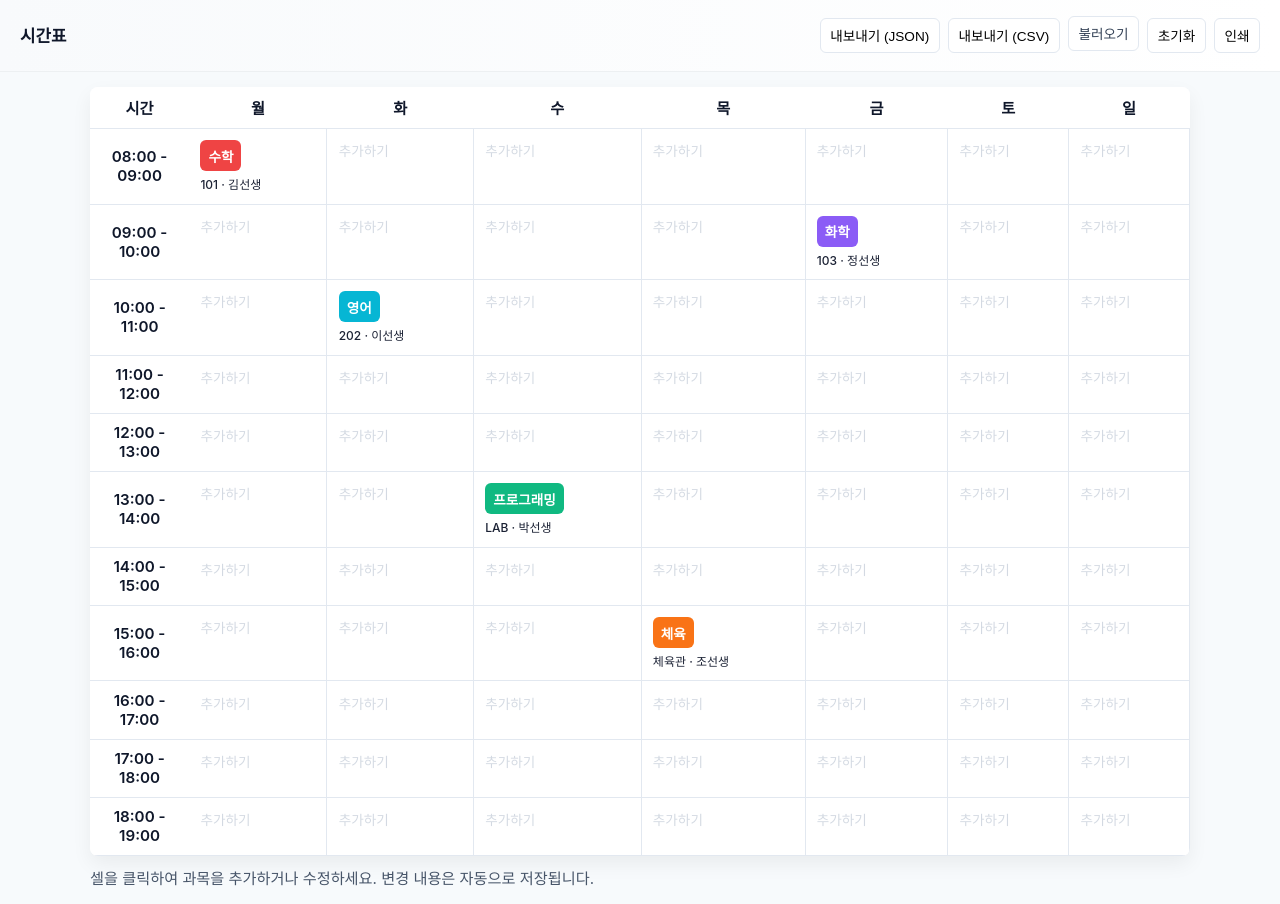
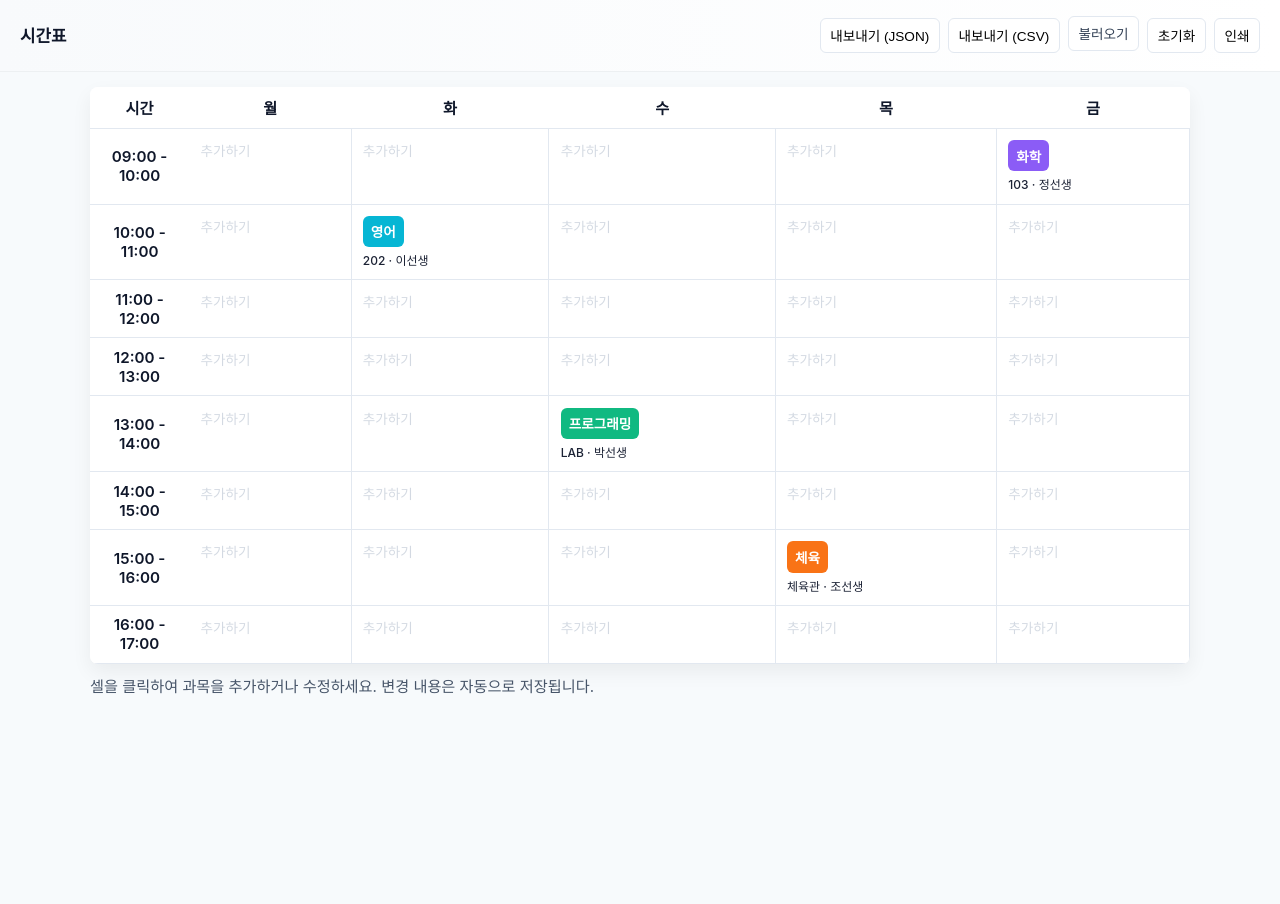
Before and after one commit to iamparkseonghwan/timetable, a plain HTML site: page index.html in a window 1280 px wide. After the commit the page ends 800 px from the top, so only its background shows below. Drawn offline with Linux system fonts and the light colour scheme.

Commit message:
del weekend

```diff
--- a/index.html
+++ b/index.html
@@ -68,8 +68,6 @@
         <th>수</th>
         <th>목</th>
         <th>금</th>
-        <th>토</th>
-        <th>일</th>
       </tr>
     </thead>
     <tbody id="tbody">
@@ -116,9 +114,9 @@
 
 <script>
 (function(){
-  const days = ['월','화','수','목','금','토','일'];
-  const startHour = 8;
-  const endHour = 19; // 마지막 시간 18:00-19:00 포함
+  const days = ['월','화','수','목','금'];
+  const startHour = 9;
+  const endHour = 17; // 마지막 시간 18:00-19:00 포함
   const tbody = document.getElementById('tbody');
   const overlay = document.getElementById('overlay');
   const subjectEl = document.getElementById('subject');
```
